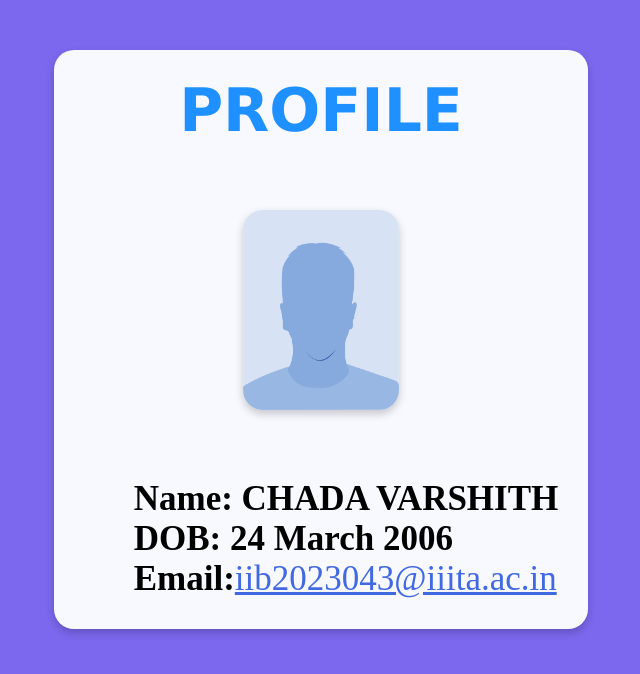
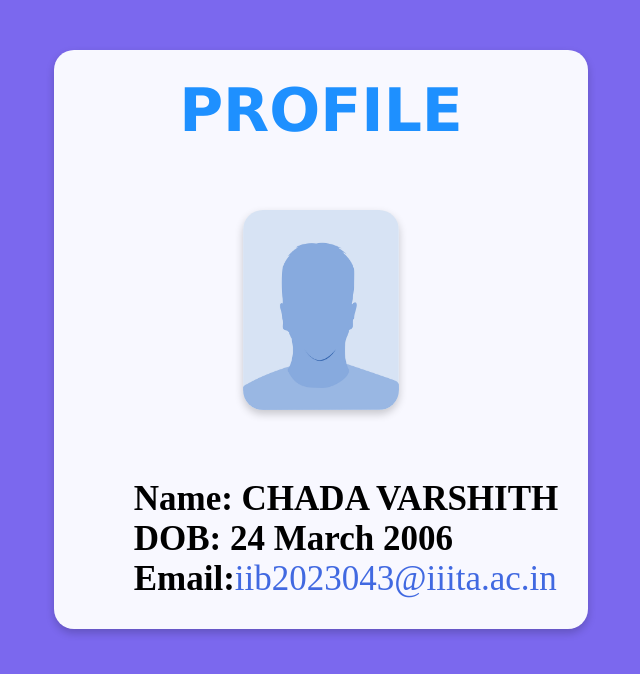
Before and after one commit to CHADAVARSHITH/IIB2023043, a plain HTML site: page index.html in a window 1280 px wide. Shown: the whole page, without its empty margins (319-959 px from the left). Drawn offline with Linux system fonts and the light colour scheme.

Commit message:
Update index.html

```diff
--- a/index.html
+++ b/index.html
@@ -8,7 +8,7 @@
     <div id="data">
         <h1>PROFILE</h1>
         <img id="image" src="man-157699_1280.png" width="156" height="200">
-        <p><b>Name: CHADA VARSHITH<br>DOB: 24 March 2006<br>Email:</b><a id="mail" href="mailto:iib2023043@iiita.ac.in">iib2023043@iiita.ac.in</a></p>
+        <p><b>Name: CHADA VARSHITH<br>DOB: 24 March 2006<br>Email:</b><a id="mail" href="mailto:iib2023043@iiita.ac.in" style="text-decoration:none;">iib2023043@iiita.ac.in</a></p>
 
     </div>
 </body>
```
